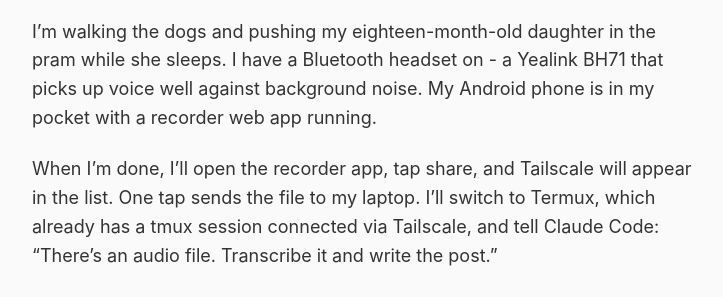
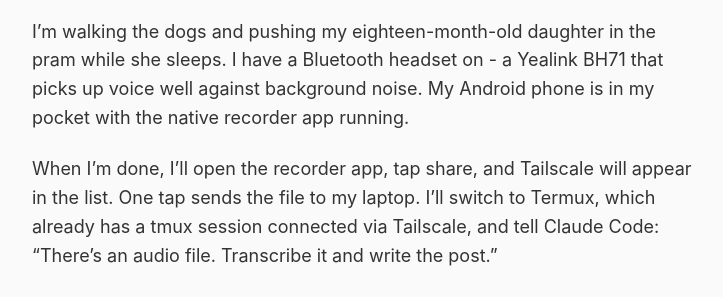
Before and after one commit to rob137/rob137.github.io, a Jekyll site: the page built from _posts/2026-01-03-is-it-cheating.md, in a window 1280 px wide and 900 px high, scrolled down 590 px. Shown: the part 239-536 px from the top of the window, without its empty margins (275-998 px from the left). Built offline with Jekyll 4.4.1, drawn with Linux system fonts in a browser that asks for light colours.

Commit message:
Fix: native recorder app, not web app

```diff
--- a/_posts/2026-01-03-is-it-cheating.md
+++ b/_posts/2026-01-03-is-it-cheating.md
@@ -18,7 +18,7 @@
 
 Here's how I'm writing this post.
 
-I'm walking the dogs and pushing my eighteen-month-old daughter in the pram while she sleeps. I have a Bluetooth headset on - a Yealink BH71 that picks up voice well against background noise. My Android phone is in my pocket with a recorder web app running.
+I'm walking the dogs and pushing my eighteen-month-old daughter in the pram while she sleeps. I have a Bluetooth headset on - a Yealink BH71 that picks up voice well against background noise. My Android phone is in my pocket with the native recorder app running.
 
 When I'm done, I'll open the recorder app, tap share, and Tailscale will appear in the list. One tap sends the file to my laptop. I'll switch to Termux, which already has a tmux session connected via Tailscale, and tell Claude Code: "There's an audio file. Transcribe it and write the post."
 
```
